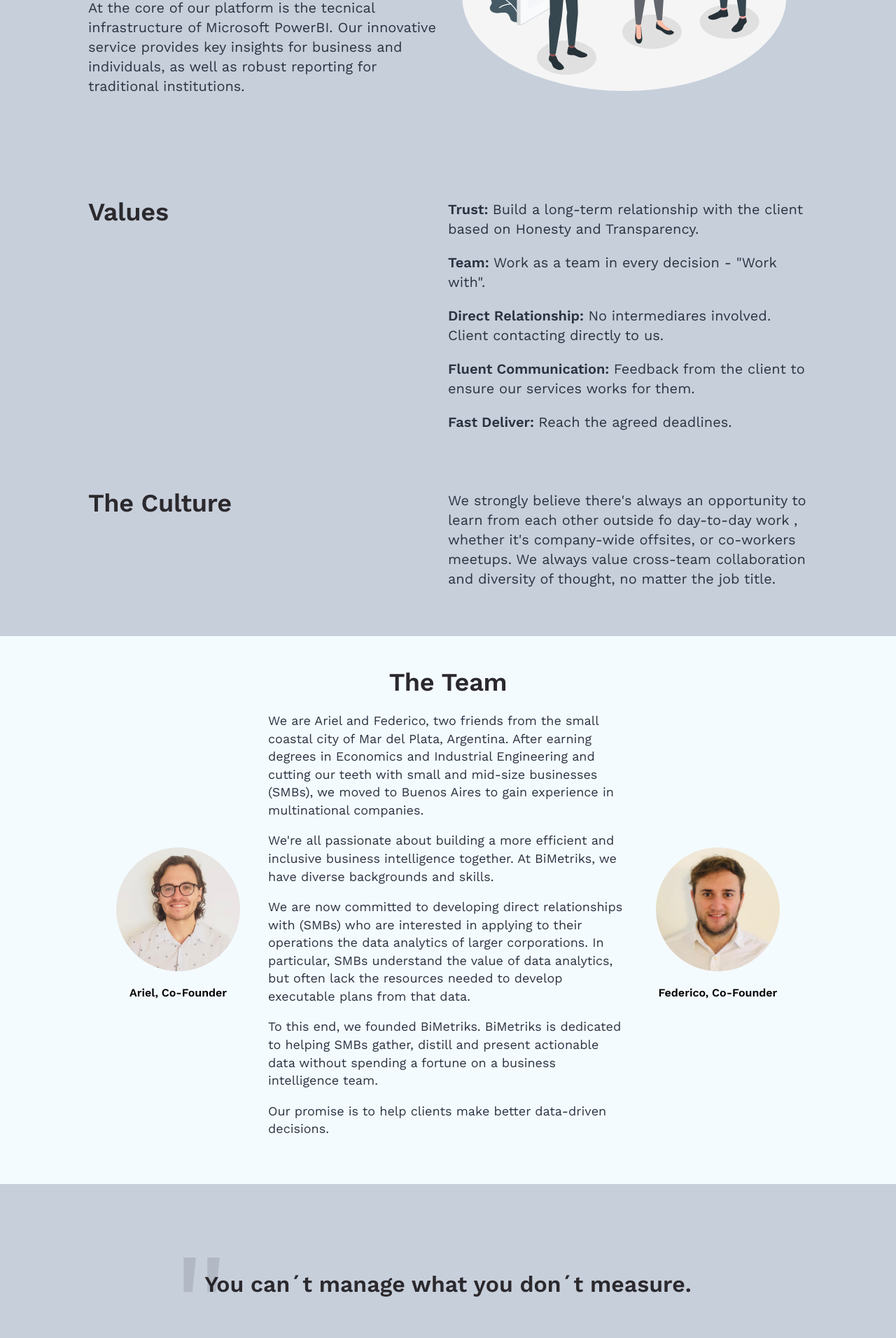
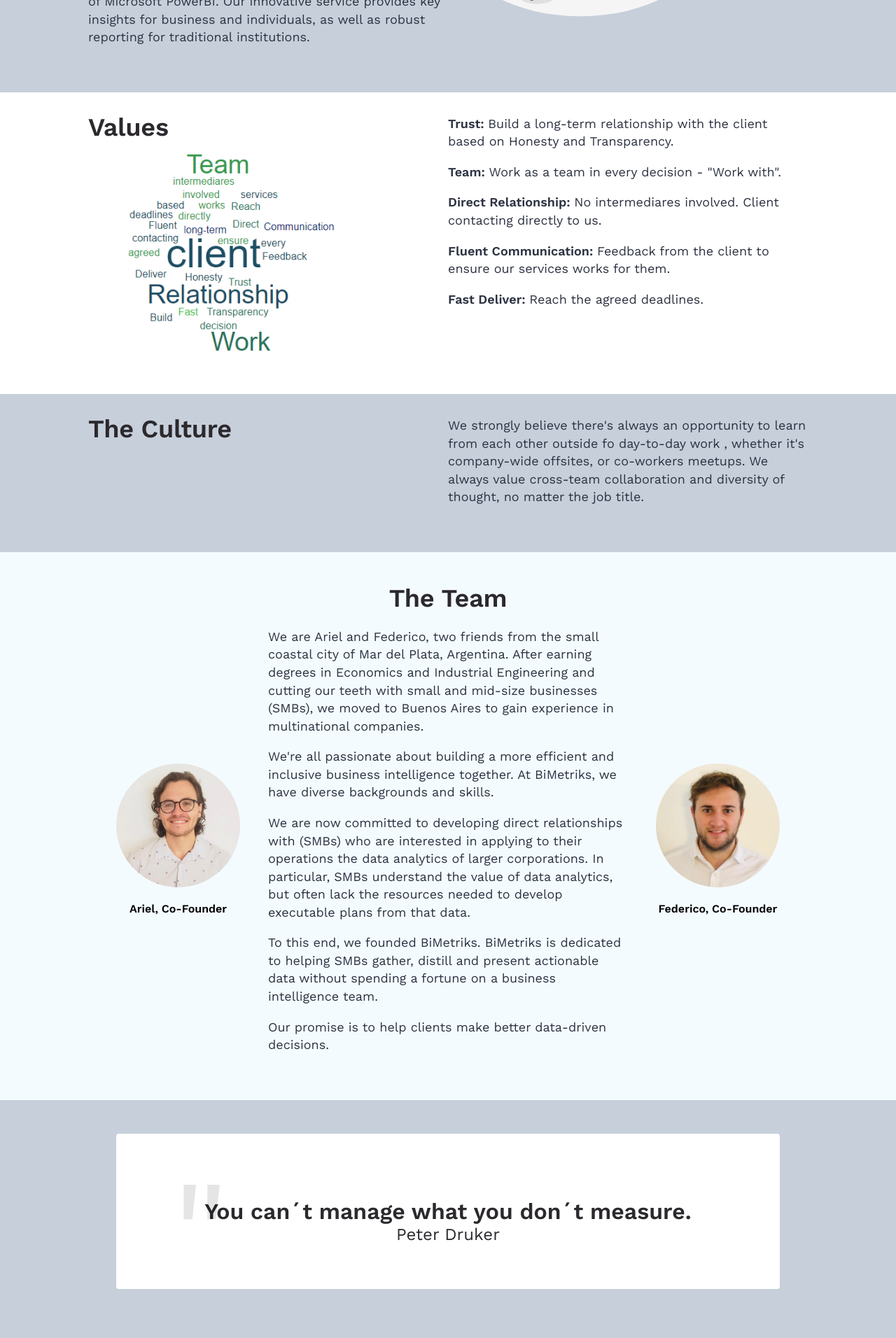
Before and after one commit to sebastiantorres86/bimetrik-master, a React (Create React App) app: page /about in a window 1280 px wide. Shown: the part 520-2432 px from the top of the page at 70% size. Built offline with nearby package versions, Linux system fonts and the light colour scheme.

Commit message:
About Us complete

```diff
--- a/src/components/Mission/Mission.js
+++ b/src/components/Mission/Mission.js
@@ -1,7 +1,8 @@
 import React from "react";
 import {
   Container,
-  Row,
+  RowEven,
+  RowOdd,
   ColumnHeading,
   ColumnCopy,
   Subheading,
@@ -12,6 +13,7 @@
   QuoteAuthor,
 } from "./Mission.styled";
 import HeroImage from "../../assets/About us page-amico.svg";
+import values from '../../assets/values.PNG'
 import Team from "../Team";
 
 const Mission = () => {
@@ -20,7 +22,7 @@
       {/* <Heading>
         We empower innovators by delivering access to business insights
       </Heading> */}
-      <Row>
+      <RowOdd>
         <ColumnHeading>
           <Subheading>Our Mission</Subheading>
           <Copy>
@@ -43,16 +45,13 @@
         <ColumnCopy>
           <Image src={HeroImage} alt="about us" />
         </ColumnCopy>
-      </Row>
-      <Row>
-        <ColumnHeading></ColumnHeading>
-        <ColumnCopy></ColumnCopy>
-      </Row>
-      <Row>
+      </RowOdd>
+      <RowEven>
         <ColumnHeading>
           <Subheading>Values</Subheading>
+          <Image src={values} alt="values" />
         </ColumnHeading>
-        <ColumnCopy>
+        <ColumnHeading>
           <Copy>
             <b>Trust: </b>
             Build a long-term relationship with the client based on Honesty and
@@ -72,9 +71,9 @@
           <Copy>
             <b>Fast Deliver: </b>Reach the agreed deadlines.
           </Copy>
-        </ColumnCopy>
-      </Row>
-      <Row>
+        </ColumnHeading>
+      </RowEven>
+      <RowOdd>
         <ColumnHeading>
           <Subheading>The Culture</Subheading>
         </ColumnHeading>
@@ -86,19 +85,19 @@
             collaboration and diversity of thought, no matter the job title.
           </Copy>
         </ColumnCopy>
-      </Row>
+      </RowOdd>
       <Team />
 
-      <Row>
+      <RowOdd>
         <ColumnHeading>
           <Blockquote>
             <BlockquoteCopy>
               You can´t manage what you don´t measure.
+              <QuoteAuthor>Peter Druker</QuoteAuthor>
             </BlockquoteCopy>
           </Blockquote>
-          <QuoteAuthor>Peter Druker</QuoteAuthor>
         </ColumnHeading>
-      </Row>
+      </RowOdd>
     </Container>
   );
 };
--- a/src/components/Mission/Mission.styled.js
+++ b/src/components/Mission/Mission.styled.js
@@ -1,9 +1,6 @@
 import styled from "styled-components";
 
 export const Container = styled.div`
-  /* display: flex;
-  flex-direction: column; */
-  padding: 1rem 15px;
   background: #c7cfdb;
 
   @media only screen and (min-width: 768px) {
@@ -11,18 +8,22 @@
   }
 `;
 
-export const Row = styled.div`
+export const RowOdd = styled.div`
   display: flex;
   flex-direction: column;
   justify-content: space-between;
   align-items: flex-start;
   padding-bottom: 2rem;
+  padding: 1rem 15px;
 
   @media only screen and (min-width: 768px) {
     flex-direction: row;
-    padding: 1rem 126px 3rem;
+    padding: 2rem 126px 3rem;
+  }
+`;
 
-  }
+export const RowEven = styled(RowOdd)`
+  background: #fff;
 `;
 
 export const ColumnHeading = styled.div`
@@ -31,6 +32,7 @@
 
 export const ColumnCopy = styled.div`
   flex: 1;
+  display: flex;
 `;
 
 export const Heading = styled.h2`
@@ -64,14 +66,18 @@
   color: #2b292d;
   margin-top: 0;
   margin-bottom: 0.5rem;
+  text-align: center;
+  @media only screen and (min-width: 768px) {
+    text-align: left;
+  }
 `;
 
 export const Copy = styled.p`
   font-family: Work Sans;
   font-style: normal;
   font-weight: normal;
-  font-size: 20px;
-  line-height: 28px;
+  font-size: 18px;
+  line-height: 25.56px;
   /* or 142% */
 
   color: #2c3241;
@@ -82,6 +88,10 @@
   width: 100%;
   height: auto;
   margin: 0;
+
+  @media only screen and (min-width: 768px) {
+    width: 75%;
+  }
 `;
 
 export const AvatarContainer = styled.div`
@@ -103,7 +113,9 @@
 
 export const Blockquote = styled.blockquote`
   position: relative;
-  padding: 0;
+  padding: 1.5rem 0.5rem;
+  background: #fff;
+  border-radius: 4px;
 
   @media only screen and (min-width: 768px) {
     padding: 60px 80px 40px;
```
Also changed, not shown: src/assets/values.PNG (added), 1 other file (tests, documents, lock files or other folders).
